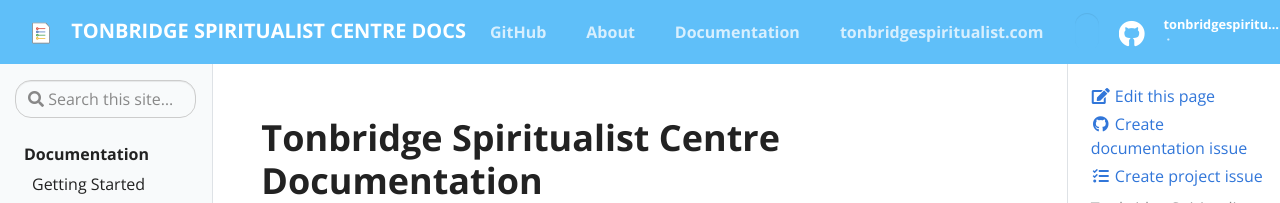
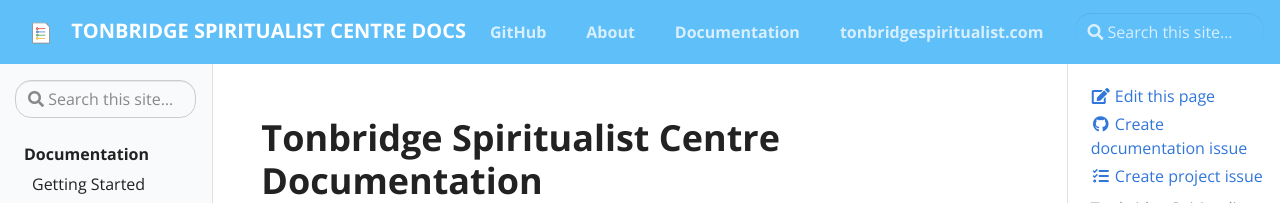
Before and after one commit to tonbridgespiritualist/docs, a Jekyll site: the page built from pages/index.md, in a window 1280 px wide. Shown: the top 203 px of the page. Built offline with Jekyll 4.4.1, drawn with Linux system fonts in a browser that asks for light colours.

Commit message:
Update header.html

```diff
--- a/_includes/header.html
+++ b/_includes/header.html
@@ -16,17 +16,6 @@
 	<div class="navbar-nav d-none d-lg-block">
  <input type="search" class="form-control td-search-input" placeholder="&#xf002 Search this site…" aria-label="Search this site…" autocomplete="off">
         </div>
-
-	<div class="navbar-nav d-none d-lg-block">
-          <a class="gh-source" data-gh-source="github" href="{{ site.repo }}" title="Go to repository" data-md-state="done">
-          <div class="gh-source__repository">
-            <i class="fab fa fa-github fa-2x" style='padding-right:20px; float:left; margin-top:5px'></i>
-            {{ site.github_user }}/{{ site.github_repo }}
-          <ul class="gh-source__facts"><li class="gh-source__fact" id='stars'></li><li id="forks" class="gh-source__fact"></li></ul></div></a>
-        </div>
-      </div>
-
-
 </nav>
 </header>
 
```
